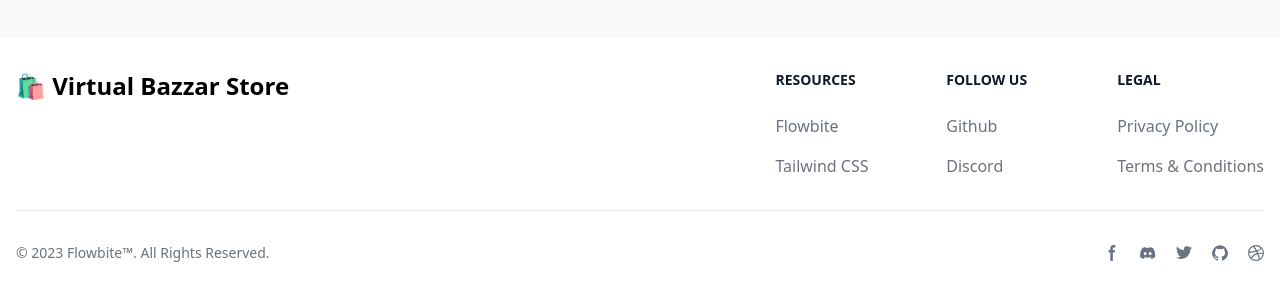
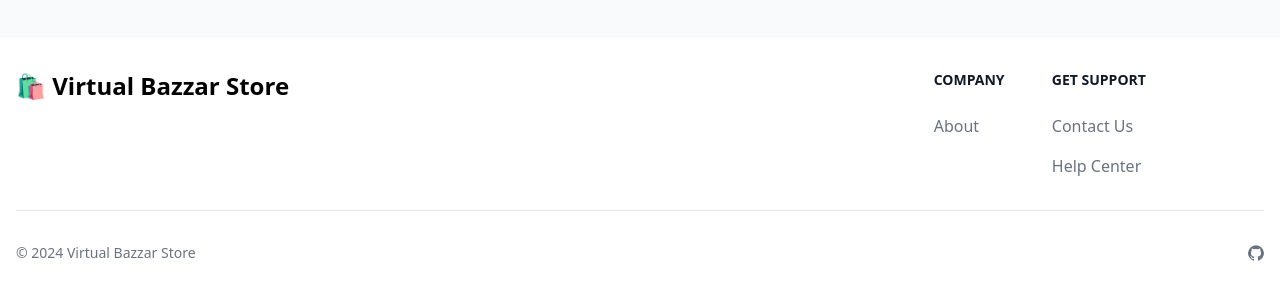
Before and after one commit to nattdev/virtual-bazaar-store, an Angular app: page / in a window 1280 px wide. Shown: the part 1460-1752 px from the top of the page. Built offline with nearby package versions, Linux system fonts and the light colour scheme.

Commit message:
Update footer template

```diff
--- a/src/app/components/shared/footer/footer.component.html
+++ b/src/app/components/shared/footer/footer.component.html
@@ -8,35 +8,21 @@
             </div>
             <div class="grid grid-cols-2 gap-8 sm:gap-6 sm:grid-cols-3">
                 <div>
-                    <h2 class="mb-6 text-sm font-semibold text-gray-900 uppercase dark:text-white">Resources</h2>
+                    <h2 class="mb-6 text-sm font-semibold text-gray-900 uppercase dark:text-white">Company</h2>
                     <ul class="text-gray-500 dark:text-gray-400 font-medium">
                         <li class="mb-4">
-                            <a href="https://flowbite.com/" class="hover:underline">Flowbite</a>
-                        </li>
-                        <li>
-                            <a href="https://tailwindcss.com/" class="hover:underline">Tailwind CSS</a>
+                            <a href="#" class="hover:underline">About</a>
                         </li>
                     </ul>
                 </div>
                 <div>
-                    <h2 class="mb-6 text-sm font-semibold text-gray-900 uppercase dark:text-white">Follow us</h2>
+                    <h2 class="mb-6 text-sm font-semibold text-gray-900 uppercase dark:text-white">Get Support</h2>
                     <ul class="text-gray-500 dark:text-gray-400 font-medium">
                         <li class="mb-4">
-                            <a href="https://github.com/themesberg/flowbite" class="hover:underline ">Github</a>
+                            <a href="#" class="hover:underline">Contact Us</a>
                         </li>
                         <li>
-                            <a href="https://discord.gg/4eeurUVvTy" class="hover:underline">Discord</a>
-                        </li>
-                    </ul>
-                </div>
-                <div>
-                    <h2 class="mb-6 text-sm font-semibold text-gray-900 uppercase dark:text-white">Legal</h2>
-                    <ul class="text-gray-500 dark:text-gray-400 font-medium">
-                        <li class="mb-4">
-                            <a href="#" class="hover:underline">Privacy Policy</a>
-                        </li>
-                        <li>
-                            <a href="#" class="hover:underline">Terms &amp; Conditions</a>
+                            <a href="#" class="hover:underline">Help Center</a>
                         </li>
                     </ul>
                 </div>
@@ -44,37 +30,11 @@
         </div>
         <hr class="my-6 border-gray-200 sm:mx-auto dark:border-gray-700 lg:my-8" />
         <div class="sm:flex sm:items-center sm:justify-between">
-            <span class="text-sm text-gray-500 sm:text-center dark:text-gray-400">© 2023 <a href="https://flowbite.com/"
-                    class="hover:underline">Flowbite™</a>. All Rights Reserved.
+            <span class="text-sm text-gray-500 sm:text-center dark:text-gray-400">© 2024 <a href="#"
+                    class="hover:underline">Virtual Bazzar Store</a>
             </span>
             <div class="flex mt-4 sm:justify-center sm:mt-0">
                 <a href="#" class="text-gray-500 hover:text-gray-900 dark:hover:text-white">
-                    <svg class="w-4 h-4" aria-hidden="true" xmlns="http://www.w3.org/2000/svg" fill="currentColor"
-                        viewBox="0 0 8 19">
-                        <path fill-rule="evenodd"
-                            d="M6.135 3H8V0H6.135a4.147 4.147 0 0 0-4.142 4.142V6H0v3h2v9.938h3V9h2.021l.592-3H5V3.591A.6.6 0 0 1 5.592 3h.543Z"
-                            clip-rule="evenodd" />
-                    </svg>
-                    <span class="sr-only">Facebook page</span>
-                </a>
-                <a href="#" class="text-gray-500 hover:text-gray-900 dark:hover:text-white ms-5">
-                    <svg class="w-4 h-4" aria-hidden="true" xmlns="http://www.w3.org/2000/svg" fill="currentColor"
-                        viewBox="0 0 21 16">
-                        <path
-                            d="M16.942 1.556a16.3 16.3 0 0 0-4.126-1.3 12.04 12.04 0 0 0-.529 1.1 15.175 15.175 0 0 0-4.573 0 11.585 11.585 0 0 0-.535-1.1 16.274 16.274 0 0 0-4.129 1.3A17.392 17.392 0 0 0 .182 13.218a15.785 15.785 0 0 0 4.963 2.521c.41-.564.773-1.16 1.084-1.785a10.63 10.63 0 0 1-1.706-.83c.143-.106.283-.217.418-.33a11.664 11.664 0 0 0 10.118 0c.137.113.277.224.418.33-.544.328-1.116.606-1.71.832a12.52 12.52 0 0 0 1.084 1.785 16.46 16.46 0 0 0 5.064-2.595 17.286 17.286 0 0 0-2.973-11.59ZM6.678 10.813a1.941 1.941 0 0 1-1.8-2.045 1.93 1.93 0 0 1 1.8-2.047 1.919 1.919 0 0 1 1.8 2.047 1.93 1.93 0 0 1-1.8 2.045Zm6.644 0a1.94 1.94 0 0 1-1.8-2.045 1.93 1.93 0 0 1 1.8-2.047 1.918 1.918 0 0 1 1.8 2.047 1.93 1.93 0 0 1-1.8 2.045Z" />
-                    </svg>
-                    <span class="sr-only">Discord community</span>
-                </a>
-                <a href="#" class="text-gray-500 hover:text-gray-900 dark:hover:text-white ms-5">
-                    <svg class="w-4 h-4" aria-hidden="true" xmlns="http://www.w3.org/2000/svg" fill="currentColor"
-                        viewBox="0 0 20 17">
-                        <path fill-rule="evenodd"
-                            d="M20 1.892a8.178 8.178 0 0 1-2.355.635 4.074 4.074 0 0 0 1.8-2.235 8.344 8.344 0 0 1-2.605.98A4.13 4.13 0 0 0 13.85 0a4.068 4.068 0 0 0-4.1 4.038 4 4 0 0 0 .105.919A11.705 11.705 0 0 1 1.4.734a4.006 4.006 0 0 0 1.268 5.392 4.165 4.165 0 0 1-1.859-.5v.05A4.057 4.057 0 0 0 4.1 9.635a4.19 4.19 0 0 1-1.856.07 4.108 4.108 0 0 0 3.831 2.807A8.36 8.36 0 0 1 0 14.184 11.732 11.732 0 0 0 6.291 16 11.502 11.502 0 0 0 17.964 4.5c0-.177 0-.35-.012-.523A8.143 8.143 0 0 0 20 1.892Z"
-                            clip-rule="evenodd" />
-                    </svg>
-                    <span class="sr-only">Twitter page</span>
-                </a>
-                <a href="#" class="text-gray-500 hover:text-gray-900 dark:hover:text-white ms-5">
                     <svg class="w-4 h-4" aria-hidden="true" xmlns="http://www.w3.org/2000/svg" fill="currentColor"
                         viewBox="0 0 20 20">
                         <path fill-rule="evenodd"
@@ -83,15 +43,6 @@
                     </svg>
                     <span class="sr-only">GitHub account</span>
                 </a>
-                <a href="#" class="text-gray-500 hover:text-gray-900 dark:hover:text-white ms-5">
-                    <svg class="w-4 h-4" aria-hidden="true" xmlns="http://www.w3.org/2000/svg" fill="currentColor"
-                        viewBox="0 0 20 20">
-                        <path fill-rule="evenodd"
-                            d="M10 0a10 10 0 1 0 10 10A10.009 10.009 0 0 0 10 0Zm6.613 4.614a8.523 8.523 0 0 1 1.93 5.32 20.094 20.094 0 0 0-5.949-.274c-.059-.149-.122-.292-.184-.441a23.879 23.879 0 0 0-.566-1.239 11.41 11.41 0 0 0 4.769-3.366ZM8 1.707a8.821 8.821 0 0 1 2-.238 8.5 8.5 0 0 1 5.664 2.152 9.608 9.608 0 0 1-4.476 3.087A45.758 45.758 0 0 0 8 1.707ZM1.642 8.262a8.57 8.57 0 0 1 4.73-5.981A53.998 53.998 0 0 1 9.54 7.222a32.078 32.078 0 0 1-7.9 1.04h.002Zm2.01 7.46a8.51 8.51 0 0 1-2.2-5.707v-.262a31.64 31.64 0 0 0 8.777-1.219c.243.477.477.964.692 1.449-.114.032-.227.067-.336.1a13.569 13.569 0 0 0-6.942 5.636l.009.003ZM10 18.556a8.508 8.508 0 0 1-5.243-1.8 11.717 11.717 0 0 1 6.7-5.332.509.509 0 0 1 .055-.02 35.65 35.65 0 0 1 1.819 6.476 8.476 8.476 0 0 1-3.331.676Zm4.772-1.462A37.232 37.232 0 0 0 13.113 11a12.513 12.513 0 0 1 5.321.364 8.56 8.56 0 0 1-3.66 5.73h-.002Z"
-                            clip-rule="evenodd" />
-                    </svg>
-                    <span class="sr-only">Dribbble account</span>
-                </a>
             </div>
         </div>
     </div>
```
